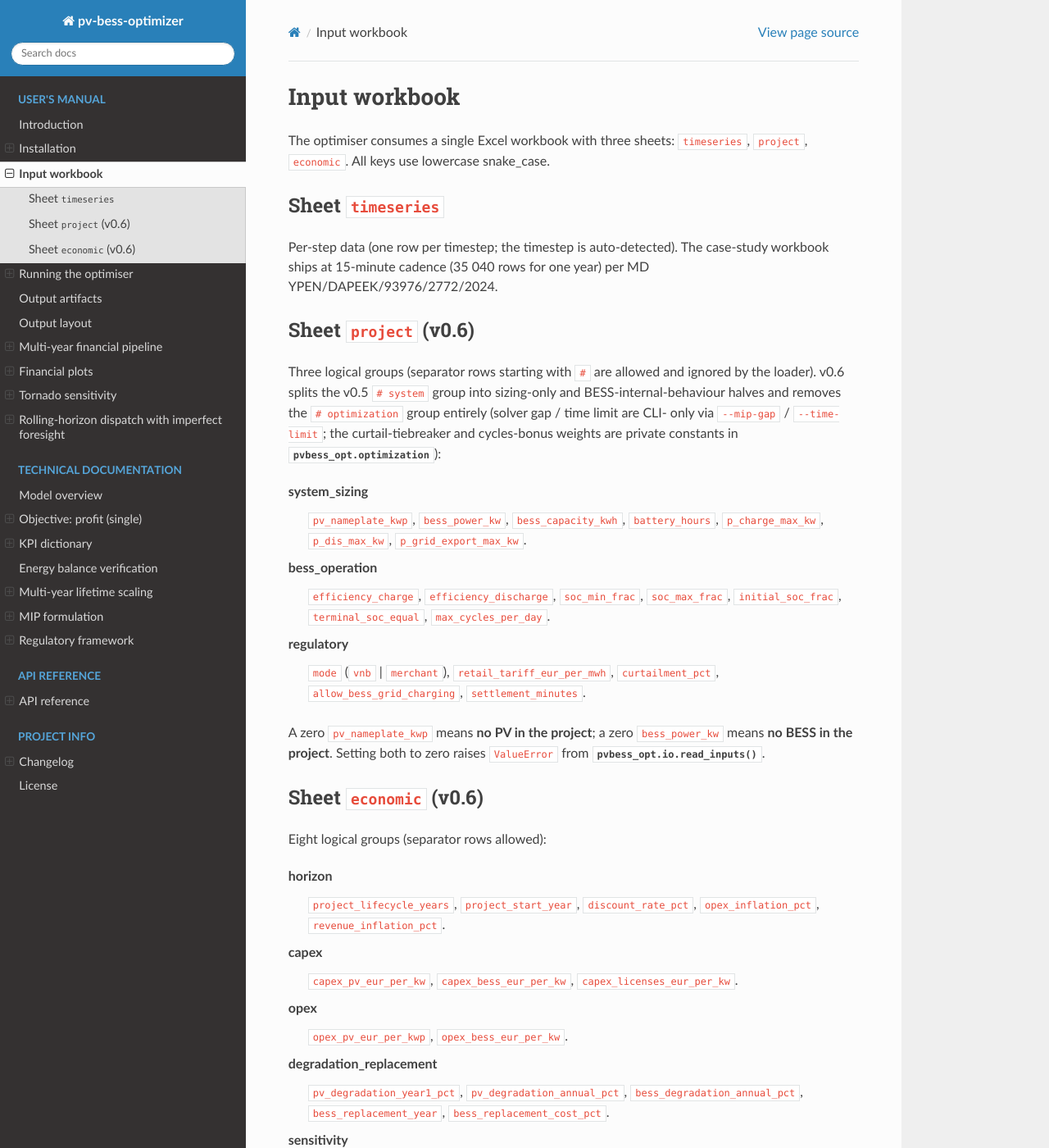
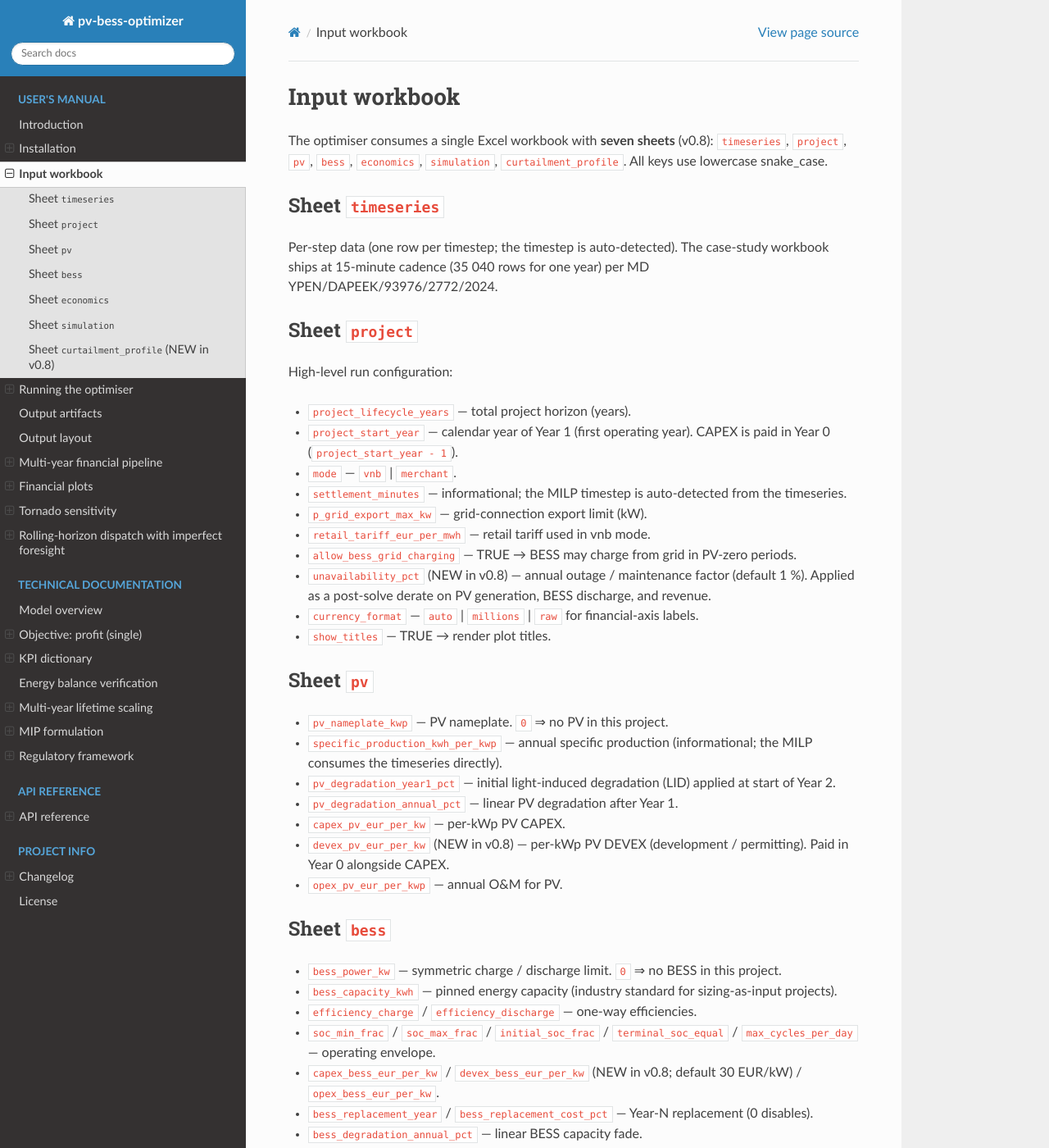
Before and after one commit to lamproskonstantellos/pv-bess-optimizer, a Sphinx documentation site: the page built from docs/source/users.guide/inputs.rst, in a window 1280 px wide and 1400 px high. Shown: the whole window at 82% size. Built offline with Sphinx 7.4.7 and the Read the Docs theme 3.1.0, drawn with Linux system fonts in a browser that asks for light colours; some of the changed text lies outside the part shown.

Commit message:
docs(v0.8): readme, sphinx, changelog, version bump 0.7.0 -> 0.8.0
* pvbess_opt/__init__.py: __version__ = '0.8.0'; module docstring
  updated for the seven-sheet schema, pinned e_cap, hour-of-day
  curtailment profile, DEVEX, unavailability_pct,
  aggregator_fee_pct_revenue, and the redesigned IRR/LCOE/LCOS
  plots.

* README.md: badge bumped, repository-layout listing updated to
  show availability.py / curtailment.py + the >=12-module ceiling,
  workbook-schema section rewritten around the seven sheets, and
  the 'What's new in v0.8' section replaces the v0.6 summary.

* docs/source/changelog.rst: append the 0.8.0 entry, eight bullet
  points covering schema split, BESS rationalisation, hourly
  curtailment cap, DEVEX, unavailability_pct,
  aggregator_fee_pct_revenue, dumbbell IRR tornado, and LCOE/LCOS
  benchmark panel.

* docs/source/users.guide/inputs.rst: rewrite around the seven
  themed sheets; documents unavailability_pct,
  aggregator_fee_pct_revenue, devex_*, and the curtailment_profile
  shape detection.

* docs/v0.8_changelog.md (new): full breaking-changes contract,
  public-API signature changes, removed/added keys, output-artefact
  changes, and the five-line 'what changed' diff for v0.7 users.

* docs/source/conf.py: fall-back release tag bumped to 0.8.0.

* CONTRIBUTING.md: flat-module ceiling raised from 10 to 12 (the
  current count is now 10 modules; subpackaging triggers at >12).
  New section noting the seven-sheet workbook layout.

* tests/test_v05_leftover_audit.py renamed to
  tests/test_v0_leftover_audit.py. Forbidden-tokens list extended
  with capex_licenses_eur_per_kw, battery_hours, p_charge_max_kw,
  p_dis_max_kw, '0.6.0', '0.7.0'. Required-tokens list extended
  with unavailability_pct, aggregator_fee_pct_revenue,
  devex_pv_eur_per_kw, devex_bess_eur_per_kw, curtailment_profile,
  '0.8.0'. Allowed-paths list expanded to include the v0.8
  changelog, README, sphinx changelog, asset_modes.md, and the
  three new v0.8 test files. Version-string assertion bumped to
  0.8.0.

```diff
--- a/docs/source/conf.py
+++ b/docs/source/conf.py
@@ -26,7 +26,7 @@ copyright = f"{datetime.now().year}, {author}"
 try:
     from pvbess_opt import __version__ as release  # type: ignore
 except Exception:
-    release = "0.6.0"
+    release = "0.8.0"
 version = ".".join(release.split(".")[:2])
 
 # -- General configuration --------------------------------------------------
--- a/docs/source/users.guide/inputs.rst
+++ b/docs/source/users.guide/inputs.rst
@@ -1,8 +1,9 @@
 Input workbook
 ==============
 
-The optimiser consumes a single Excel workbook with three sheets:
-``timeseries``, ``project``, ``economic``.  All keys use lowercase
+The optimiser consumes a single Excel workbook with **seven sheets**
+(v0.8): ``timeseries``, ``project``, ``pv``, ``bess``, ``economics``,
+``simulation``, ``curtailment_profile``.  All keys use lowercase
 snake_case.
 
 Sheet ``timeseries``
@@ -33,83 +34,108 @@ Column                      Required   Notes
                                        the ``project`` sheet.
 ==========================  =========  ====================================
 
-Sheet ``project`` (v0.6)
-------------------------
+Sheet ``project``
+-----------------
 
-Three logical groups (separator rows starting with ``#`` are allowed and
-ignored by the loader).  v0.6 splits the v0.5 ``# system`` group into
-sizing-only and BESS-internal-behaviour halves and removes the
-``# optimization`` group entirely (solver gap / time limit are CLI-
-only via ``--mip-gap`` / ``--time-limit``; the curtail-tiebreaker and
-cycles-bonus weights are private constants in
-:mod:`pvbess_opt.optimization`):
+High-level run configuration:
 
-**system_sizing**
-    ``pv_nameplate_kwp``, ``bess_power_kw``, ``bess_capacity_kwh``,
-    ``battery_hours``, ``p_charge_max_kw``, ``p_dis_max_kw``,
-    ``p_grid_export_max_kw``.
+* ``project_lifecycle_years`` — total project horizon (years).
+* ``project_start_year`` — calendar year of Year 1 (first operating
+  year).  CAPEX is paid in Year 0 (``project_start_year - 1``).
+* ``mode`` — ``vnb`` | ``merchant``.
+* ``settlement_minutes`` — informational; the MILP timestep is
+  auto-detected from the timeseries.
+* ``p_grid_export_max_kw`` — grid-connection export limit (kW).
+* ``retail_tariff_eur_per_mwh`` — retail tariff used in vnb mode.
+* ``allow_bess_grid_charging`` — TRUE → BESS may charge from grid in
+  PV-zero periods.
+* ``unavailability_pct`` (NEW in v0.8) — annual outage / maintenance
+  factor (default 1 %).  Applied as a post-solve derate on PV
+  generation, BESS discharge, and revenue.
+* ``currency_format`` — ``auto`` | ``millions`` | ``raw`` for
+  financial-axis labels.
+* ``show_titles`` — TRUE → render plot titles.
 
-**bess_operation**
-    ``efficiency_charge``, ``efficiency_discharge``, ``soc_min_frac``,
-    ``soc_max_frac``, ``initial_soc_frac``, ``terminal_soc_equal``,
-    ``max_cycles_per_day``.
+Sheet ``pv``
+------------
 
-**regulatory**
-    ``mode`` (``vnb`` | ``merchant``), ``retail_tariff_eur_per_mwh``,
-    ``curtailment_pct``, ``allow_bess_grid_charging``,
-    ``settlement_minutes``.
+* ``pv_nameplate_kwp`` — PV nameplate.  ``0`` ⇒ no PV in this project.
+* ``specific_production_kwh_per_kwp`` — annual specific production
+  (informational; the MILP consumes the timeseries directly).
+* ``pv_degradation_year1_pct`` — initial light-induced degradation
+  (LID) applied at start of Year 2.
+* ``pv_degradation_annual_pct`` — linear PV degradation after Year 1.
+* ``capex_pv_eur_per_kw`` — per-kWp PV CAPEX.
+* ``devex_pv_eur_per_kw`` (NEW in v0.8) — per-kWp PV DEVEX
+  (development / permitting).  Paid in Year 0 alongside CAPEX.
+* ``opex_pv_eur_per_kwp`` — annual O&M for PV.
 
-A zero ``pv_nameplate_kwp`` means **no PV in the project**; a zero
-``bess_power_kw`` means **no BESS in the project**.  Setting both to
-zero raises ``ValueError`` from :func:`pvbess_opt.io.read_inputs`.
+Sheet ``bess``
+--------------
 
-Sheet ``economic`` (v0.6)
--------------------------
+* ``bess_power_kw`` — symmetric charge / discharge limit.  ``0`` ⇒ no
+  BESS in this project.
+* ``bess_capacity_kwh`` — pinned energy capacity (industry standard
+  for sizing-as-input projects).
+* ``efficiency_charge`` / ``efficiency_discharge`` — one-way
+  efficiencies.
+* ``soc_min_frac`` / ``soc_max_frac`` / ``initial_soc_frac`` /
+  ``terminal_soc_equal`` / ``max_cycles_per_day`` — operating
+  envelope.
+* ``capex_bess_eur_per_kw`` / ``devex_bess_eur_per_kw`` (NEW in v0.8;
+  default 30 EUR/kW) / ``opex_bess_eur_per_kw``.
+* ``bess_replacement_year`` / ``bess_replacement_cost_pct`` —
+  Year-N replacement (0 disables).
+* ``bess_degradation_annual_pct`` — linear BESS capacity fade.
 
-Eight logical groups (separator rows allowed):
+Sheet ``economics``
+-------------------
 
-**horizon**
-    ``project_lifecycle_years``, ``project_start_year``,
-    ``discount_rate_pct``, ``opex_inflation_pct``,
-    ``revenue_inflation_pct``.
+* ``discount_rate_pct`` — WACC.
+* ``opex_inflation_pct`` / ``revenue_inflation_pct`` — annual
+  escalation rates.
+* ``aggregator_fee_pct_revenue`` (NEW in v0.8; default 10 %, Gridcog
+  convention) — reduces gross revenue post-solve.  Surfaces as a
+  signed ``aggregator_fee_eur`` column on ``cashflow_yearly``.
+* ``sensitivity_enabled`` / ``sensitivity_capex_delta_pct`` /
+  ``sensitivity_opex_delta_pct`` /
+  ``sensitivity_revenue_delta_pct`` /
+  ``sensitivity_discount_rate_delta_pp`` — tornado configuration.
 
-**capex**
-    ``capex_pv_eur_per_kw``, ``capex_bess_eur_per_kw``,
-    ``capex_licenses_eur_per_kw``.
+Sheet ``simulation``
+--------------------
 
-**opex**
-    ``opex_pv_eur_per_kwp``, ``opex_bess_eur_per_kw``.
+* The 11 ``uncertainty_*`` keys driving the rolling-horizon Monte
+  Carlo (see
+  ``docs/technical.documentation/uncertainty_modelling.md``).
+* ``plot_daily_scope`` / ``plot_monthly_scope`` /
+  ``plot_yearly_scope`` ∈ ``none | year1_only | all``.
 
-**degradation_replacement**
-    ``pv_degradation_year1_pct``, ``pv_degradation_annual_pct``,
-    ``bess_degradation_annual_pct``, ``bess_replacement_year``,
-    ``bess_replacement_cost_pct``.
+Sheet ``curtailment_profile`` (NEW in v0.8)
+-------------------------------------------
 
-**sensitivity**
-    ``sensitivity_enabled``, ``sensitivity_capex_delta_pct``,
-    ``sensitivity_opex_delta_pct``, ``sensitivity_revenue_delta_pct``,
-    ``sensitivity_discount_rate_delta_pp``.
+Hour-of-day curtailment cap profile.  Two supported shapes (auto-
+detected by the loader from the column names):
 
-**uncertainty** (new in v0.6)
-    ``uncertainty_enabled``, ``uncertainty_compare_sources``,
-    ``uncertainty_n_seeds``, ``uncertainty_window_hours``,
-    ``uncertainty_commit_hours``, ``uncertainty_dam_enabled``,
-    ``uncertainty_pv_enabled``, ``uncertainty_load_enabled``,
-    ``uncertainty_sigma_dam``, ``uncertainty_sigma_pv``,
-    ``uncertainty_sigma_load``.  See
-    ``docs/technical.documentation/uncertainty_modelling.md``.
+* **24 × 1** — column ``hour_of_day`` (0..23) plus ``curtailment_pct``
+  (0..100); applied to every day of the year.
+* **24 × 13** — ``hour_of_day`` plus 12 monthly columns
+  ``curtailment_pct_jan`` … ``curtailment_pct_dec``; the cell at
+  ``(hour_of_day, month - 1)`` is the cap for that hour-of-day in
+  that calendar month.
 
-**output**
-    ``show_titles``, ``currency_format``, ``plot_daily_scope``,
-    ``plot_monthly_scope``, ``plot_yearly_scope``.  All three plot
-    scope flags share the same vocabulary in v0.6:
-    ``none`` | ``year1_only`` | ``all``.
+If the sheet is missing the loader logs an INFO message and falls
+back to a flat 27 % cap (legacy v0.7 default).
 
-The canonical defaults live in :data:`pvbess_opt.io.PROJECT_DEFAULTS`
-and :data:`pvbess_opt.io.ECON_DEFAULTS`.  Run::
+The canonical defaults live in
+:data:`pvbess_opt.io.PROJECT_SHEET_DEFAULTS`,
+:data:`pvbess_opt.io.PV_SHEET_DEFAULTS`,
+:data:`pvbess_opt.io.BESS_SHEET_DEFAULTS`,
+:data:`pvbess_opt.io.ECONOMICS_SHEET_DEFAULTS`, and
+:data:`pvbess_opt.io.SIMULATION_SHEET_DEFAULTS`.  Run::
 
     python scripts/build_input_xlsx.py
 
 to regenerate the case-study ``inputs/input.xlsx`` from the defaults
 (35 040 fifteen-minute rows for 2026, 4 500 kWp PV, 5 MW / 20 MWh BESS,
-``vnb`` mode, 27 % curtailment cap).
+``vnb`` mode, flat 27 % curtailment cap).
```
Also changed, not shown: CONTRIBUTING.md (+15 -4 lines), README.md (+74 -55 lines), docs/source/changelog.rst (+38 -0 lines), docs/v0.8_changelog.md (added, +253 -0 lines), pvbess_opt/__init__.py (+18 -9 lines), 2 other files.
